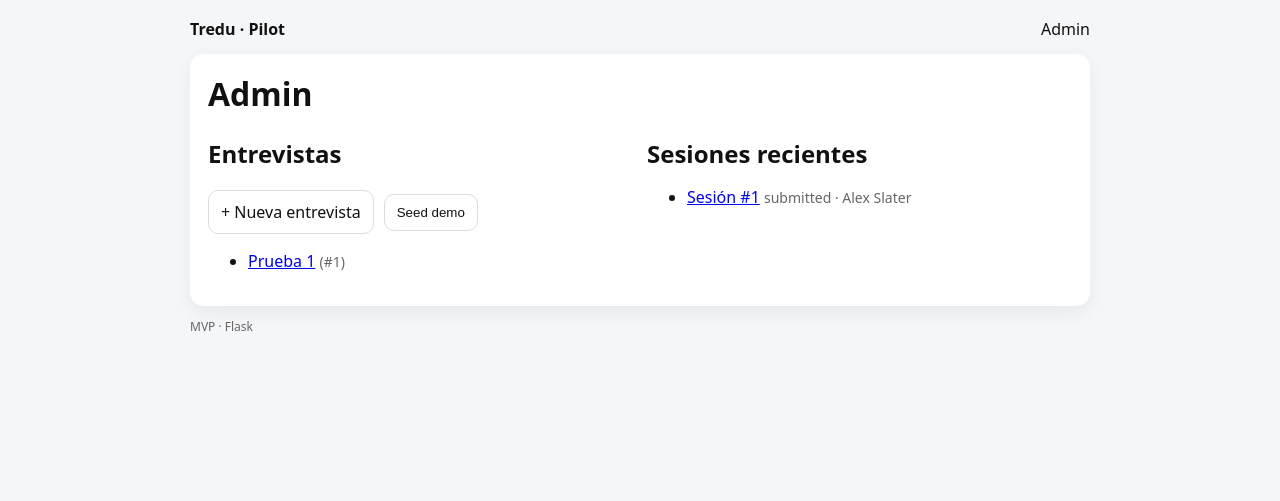
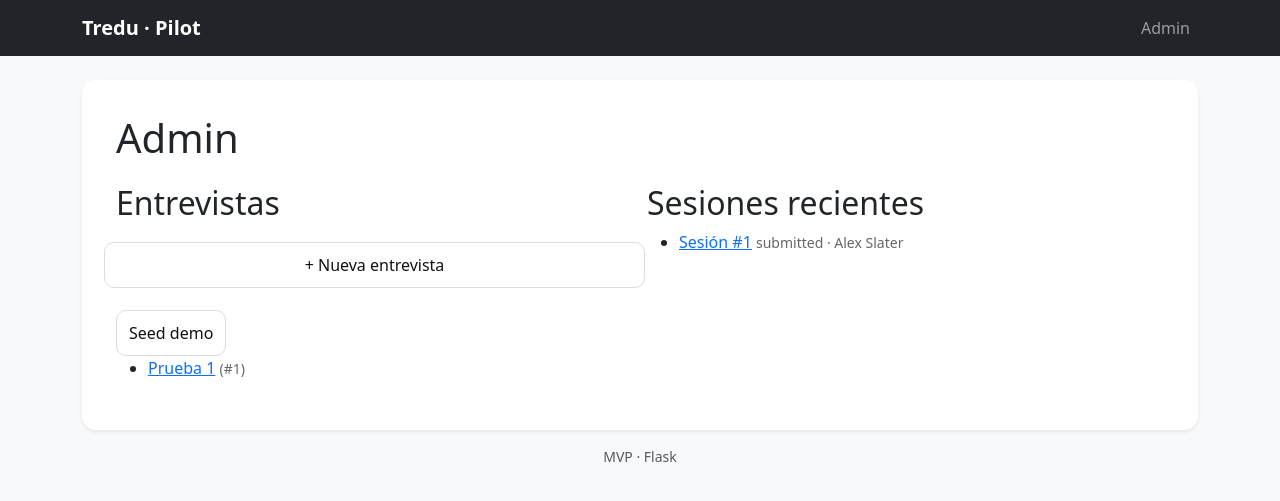
Before and after one commit to alexslater/encuesta_empleador, a Flask app: page /admin/ in a window 1280 px wide. Shown: the top 501 px of the page. Run offline with Flask 3, Linux system fonts and the light colour scheme.

Commit message:
encuesta primera verisión

```diff
--- a/app/templates/base.html
+++ b/app/templates/base.html
@@ -4,20 +4,28 @@
   <meta charset="utf-8" />
   <meta name="viewport" content="width=device-width, initial-scale=1" />
   <title>{{ title or "Tredu Pilot" }}</title>
+  <link rel="stylesheet" href="https://cdn.jsdelivr.net/npm/bootstrap@5.3.2/dist/css/bootstrap.min.css">
   <link rel="stylesheet" href="{{ url_for('static', filename='styles.css') }}">
 </head>
-<body>
-  <div class="wrap">
-    <header class="top">
-      <div class="brand">Tredu · Pilot</div>
-      <nav class="nav">
-        <a href="{{ url_for('admin.dashboard') }}">Admin</a>
-      </nav>
-    </header>
-    <main class="card">
-      {% block content %}{% endblock %}
+<body class="bg-light">
+  <nav class="navbar navbar-expand-lg navbar-dark bg-dark">
+    <div class="container">
+      <a class="navbar-brand fw-semibold" href="{{ url_for('admin.dashboard') }}">Tredu · Pilot</a>
+      <div class="navbar-nav ms-auto">
+        <a class="nav-link" href="{{ url_for('admin.dashboard') }}">Admin</a>
+      </div>
+    </div>
+  </nav>
+
+  <div class="container py-4">
+    <main class="card shadow-sm border-0">
+      <div class="card-body">
+        {% block content %}{% endblock %}
+      </div>
     </main>
-    <footer class="foot">MVP · Flask</footer>
+    <footer class="text-center text-muted small mt-3">MVP · Flask</footer>
   </div>
+
+  <script src="https://cdn.jsdelivr.net/npm/bootstrap@5.3.2/dist/js/bootstrap.bundle.min.js"></script>
 </body>
 </html>
```
Also changed, not shown: instance/tredu.db, 1 other file.
